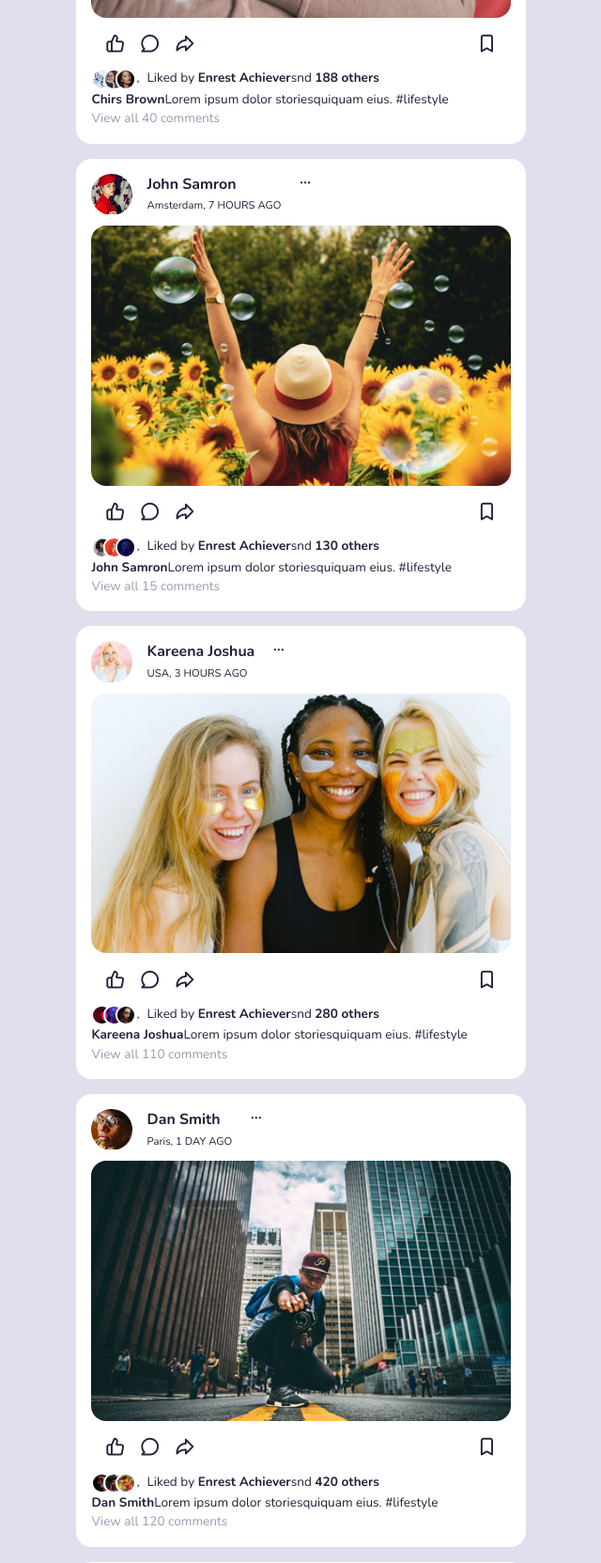
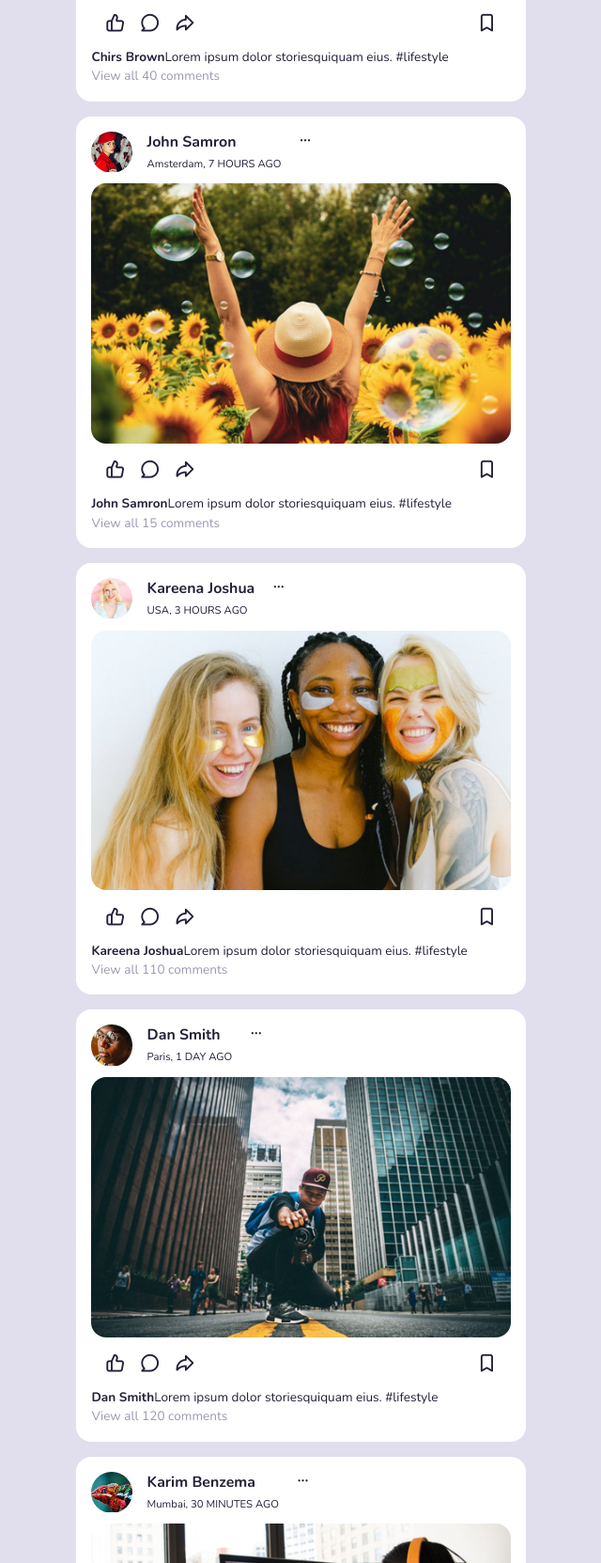
Before and after one commit to Nicessly/stackblitz-starters-h87zwn, a website: page Social-media-website/index.html in a window 1280 px wide. Shown: the part 1137-2800 px from the top of the page at 94% size, without its empty margins (309-949 px from the left). Drawn offline with nearby package versions, Linux system fonts and the light colour scheme.

Commit message:
borrar quien le dio like

```diff
--- a/Social-media-website/index.html
+++ b/Social-media-website/index.html
@@ -182,12 +182,6 @@
                              </div>
                          </div>
 
-                         <div class="liked-by">
-                             <span><img src="images/profile-15.jpg"></span>
-                             <span><img src="images/profile-16.jpg"></span>
-                             <span><img src="images/profile-17.jpg"></span>
-                             ,<p>Liked by <b>Enrest Achiever</b>snd <b>220 others</b></p>
-                         </div>
 
                          <div class="caption">
                              <p><b>Lana Rose</b>Lorem ipsum dolor storiesquiquam eius.
@@ -226,12 +220,6 @@
                              </div>
                          </div>
 
-                         <div class="liked-by">
-                             <span><img src="images/profile-2.jpg"></span>
-                             <span><img src="images/profile-4.jpg"></span>
-                             <span><img src="images/profile-6.jpg"></span>
-                             ,<p>Liked by <b>Enrest Achiever</b>snd <b>188 others</b></p>
-                         </div>
 
                          <div class="caption">
                              <p><b>Chirs Brown</b>Lorem ipsum dolor storiesquiquam eius.
@@ -270,12 +258,6 @@
                              </div>
                          </div>
 
-                         <div class="liked-by">
-                             <span><img src="images/profile-3.jpg"></span>
-                             <span><img src="images/profile-5.jpg"></span>
-                             <span><img src="images/profile-7.jpg"></span>
-                             ,<p>Liked by <b>Enrest Achiever</b>snd <b>130 others</b></p>
-                         </div>
 
                          <div class="caption">
                              <p><b>John Samron</b>Lorem ipsum dolor storiesquiquam eius.
@@ -314,12 +296,6 @@
                              </div>
                          </div>
 
-                         <div class="liked-by">
-                             <span><img src="images/profile-8.jpg"></span>
-                             <span><img src="images/profile-10.jpg"></span>
-                             <span><img src="images/profile-12.jpg"></span>
-                             ,<p>Liked by <b>Enrest Achiever</b>snd <b>280 others</b></p>
-                         </div>
 
                          <div class="caption">
                              <p><b>Kareena Joshua</b>Lorem ipsum dolor storiesquiquam eius.
@@ -358,12 +334,6 @@
                              </div>
                          </div>
 
-                         <div class="liked-by">
-                             <span><img src="images/profile-9.jpg"></span>
-                             <span><img src="images/profile-11.jpg"></span>
-                             <span><img src="images/profile-13.jpg"></span>
-                             ,<p>Liked by <b>Enrest Achiever</b>snd <b>420 others</b></p>
-                         </div>
 
                          <div class="caption">
                              <p><b>Dan Smith</b>Lorem ipsum dolor storiesquiquam eius.
@@ -402,13 +372,6 @@
                              </div>
                          </div>
 
-                         <div class="liked-by">
-                             <span><img src="images/profile-15.jpg"></span>
-                             <span><img src="images/profile-14.jpg"></span>
-                             <span><img src="images/profile-17.jpg"></span>
-                             ,<p>Liked by <b>Enrest Achiever</b>snd <b>150 others</b></p>
-                         </div>
-
                          <div class="caption">
                              <p><b>Karim Benzema</b>Lorem ipsum dolor storiesquiquam eius.
                             <span class="hash-tag">#lifestyle</span></p>
@@ -444,14 +407,6 @@
                                  <span><i class="uil uil-bookmark"></i></span>
                              </div>
                          </div>
-
-                         <div class="liked-by">
-                             <span><img src="images/profile-15.jpg"></span>
-                             <span><img src="images/profile-13.jpg"></span>
-                             <span><img src="images/profile-10.jpg"></span>
-                             ,<p>Liked by <b>Enrest Achiever</b>snd <b>530 others</b></p>
-                         </div>
-
                          <div class="caption">
                              <p><b>Srishti Tirkey</b>Lorem ipsum dolor storiesquiquam eius.
                             <span class="hash-tag">#lifestyle</span></p>
```
